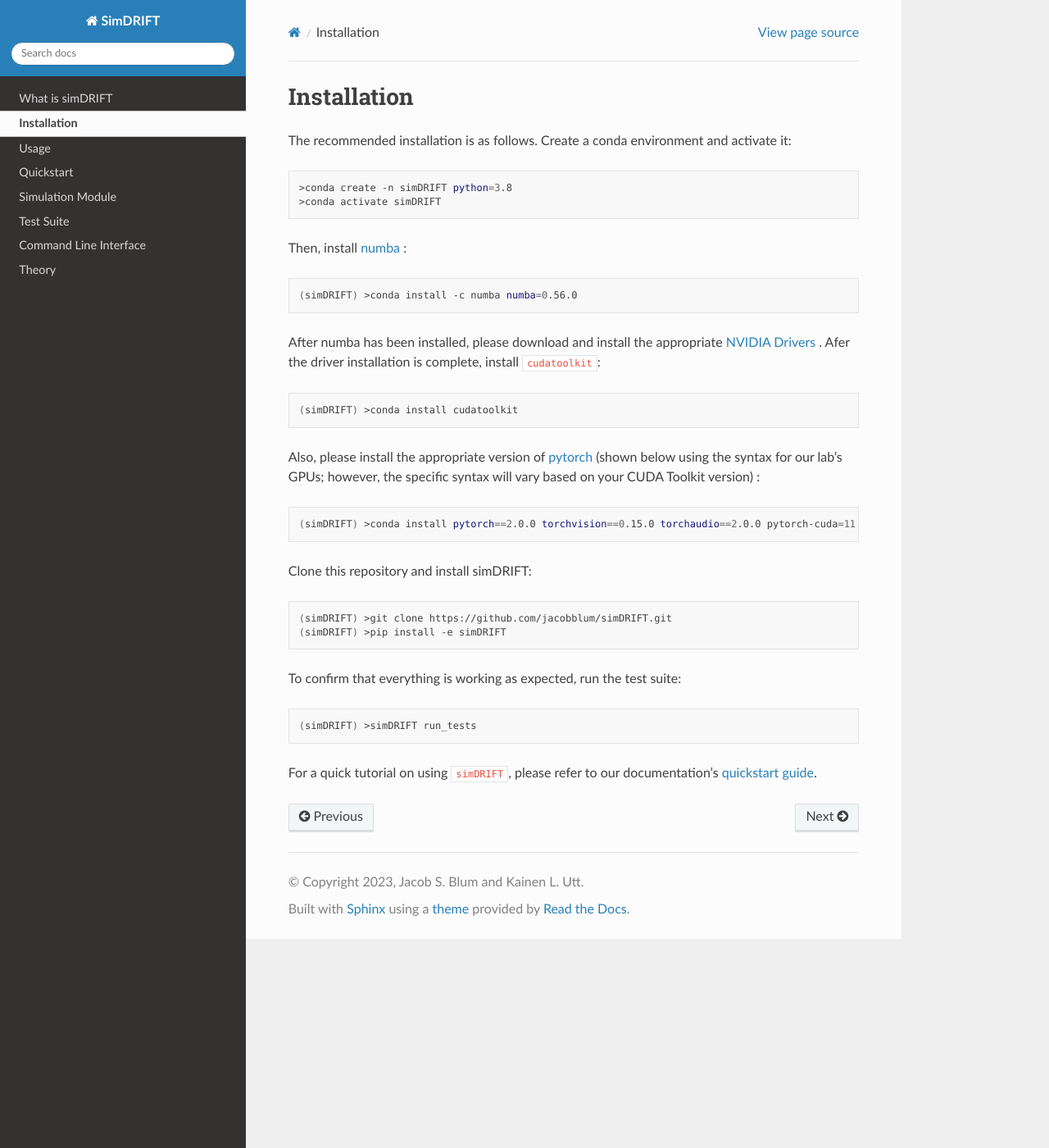
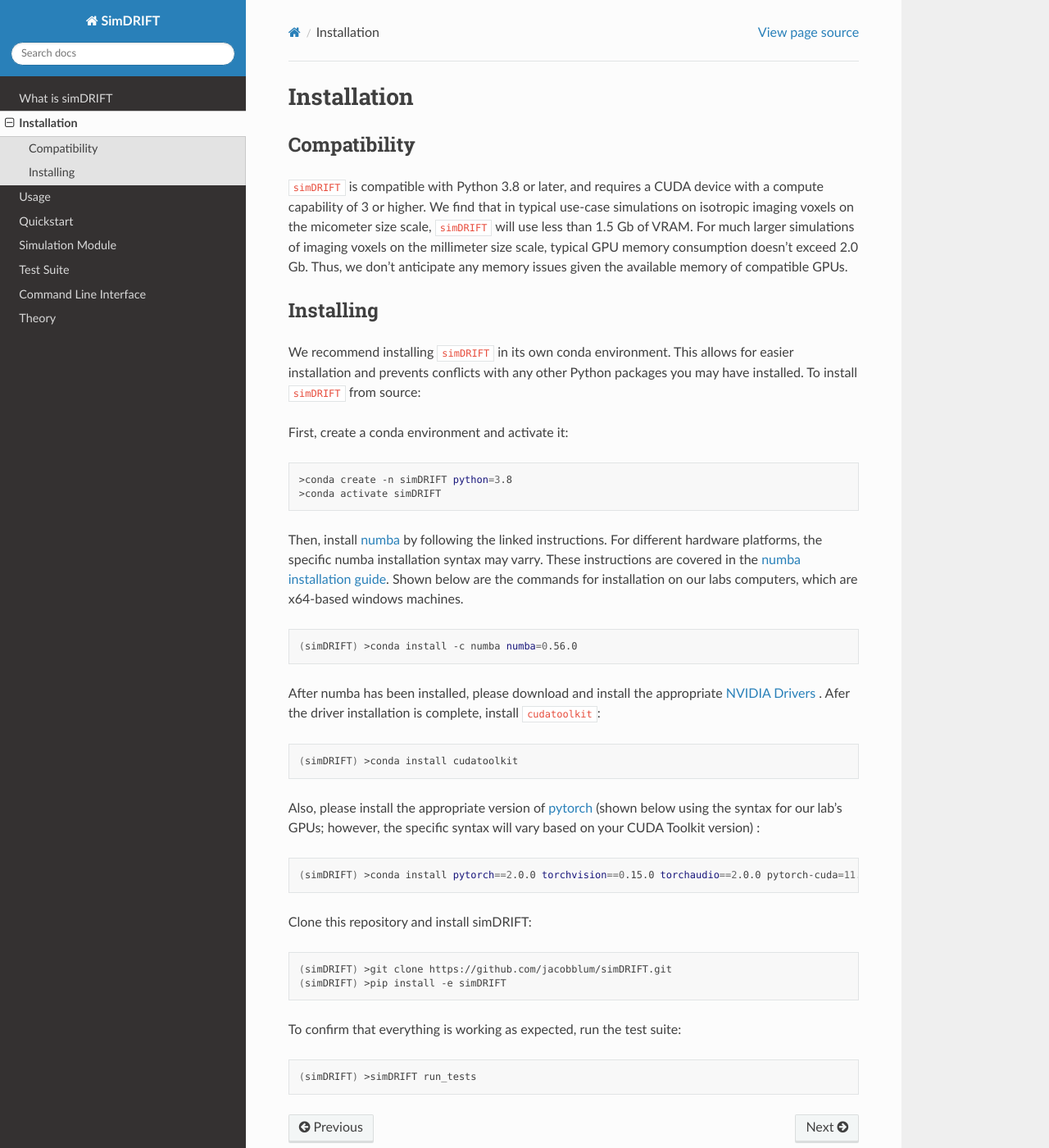
Before and after one commit to jacobblum/simDRIFT, a Sphinx documentation site: the page built from docs/source/install-index.rst, in a window 1280 px wide and 1400 px high. Shown: the whole window at 82% size. Built offline with Sphinx 7.4.7 and the Read the Docs theme 2.0.0, drawn with Linux system fonts in a browser that asks for light colours; pages that are not in the unit, such as notebooks, are missing from menus.

Commit message:
Update install-index.rst
added compatibility requirments

```diff
--- a/docs/source/install-index.rst
+++ b/docs/source/install-index.rst
@@ -1,14 +1,23 @@
 *********************
 Installation
 *********************
-The recommended installation is as follows. Create a conda environment and activate it:
+
+Compatibility
+~~~~~~~~~~~~~~~~~~~~~
+``simDRIFT`` is compatible with Python 3.8 or later, and requires a CUDA device with a compute capability of 3 or higher. We find that in typical use-case simulations on isotropic imaging voxels on the micometer size scale, ``simDRIFT`` will use less than 1.5 Gb of VRAM. For much larger simulations of imaging voxels on the millimeter size scale, typical GPU memory consumption doesn't exceed 2.0 Gb. Thus, we don't anticipate any memory issues given the available memory of compatible GPUs.
+
+Installing
+~~~~~~~~~~~~~~~~~~~~
+We recommend installing ``simDRIFT`` in its own conda environment. This allows for easier installation and prevents conflicts with any other Python packages you may have installed. To install ``simDRIFT`` from source:
+
+First, create a conda environment and activate it:
 
 .. code-block:: bash
 
    >conda create -n simDRIFT python=3.8
    >conda activate simDRIFT
 
-Then, install `numba <https://numba.pydata.org/numba-doc/latest/user/installing.html>`_ :
+Then, install `numba <https://numba.pydata.org/numba-doc/latest/user/installing.html>`_  by following the linked instructions. For different hardware platforms, the specific numba installation syntax may varry. These instructions are covered in the `numba installation guide <https://numba.pydata.org/numba-doc/latest/user/installing.html>`_. Shown below are the commands for installation on our labs computers, which are x64-based windows machines.
 
 .. code-block:: bash
 
@@ -38,5 +47,3 @@
 .. code-block:: bash
 
      (simDRIFT) >simDRIFT run_tests
-
-For a quick tutorial on using ``simDRIFT``, please refer to our documentation's `quickstart guide <https://simdrift.readthedocs.io/en/latest/quickstart-index.html>`_.
```
